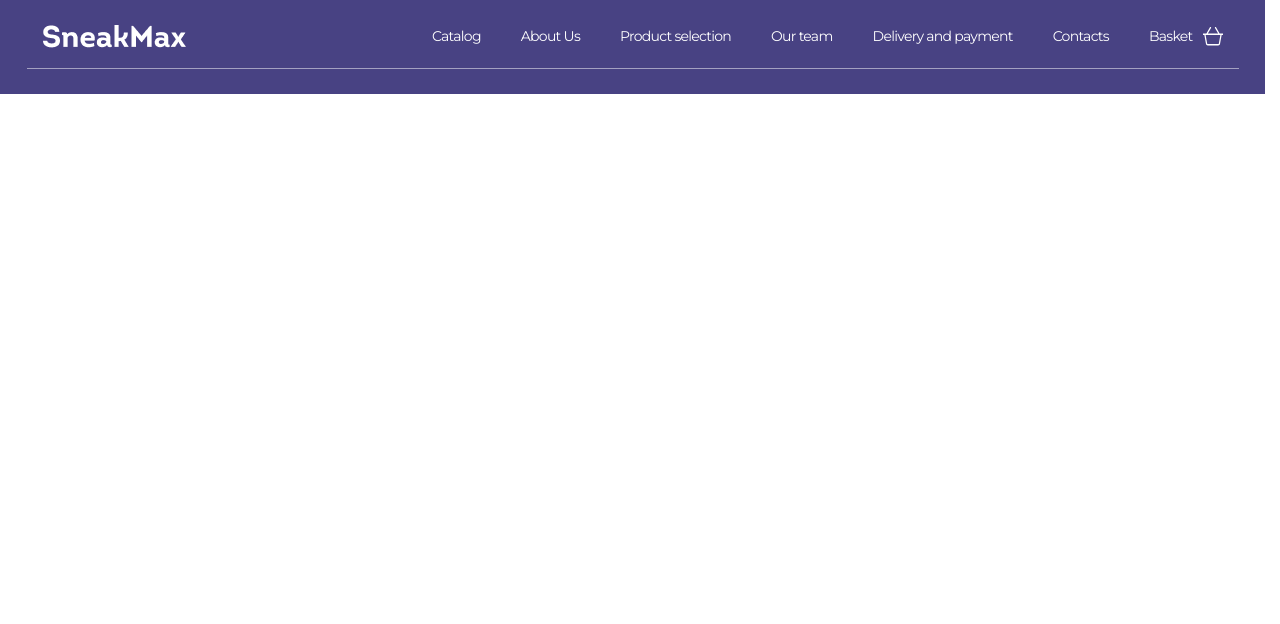
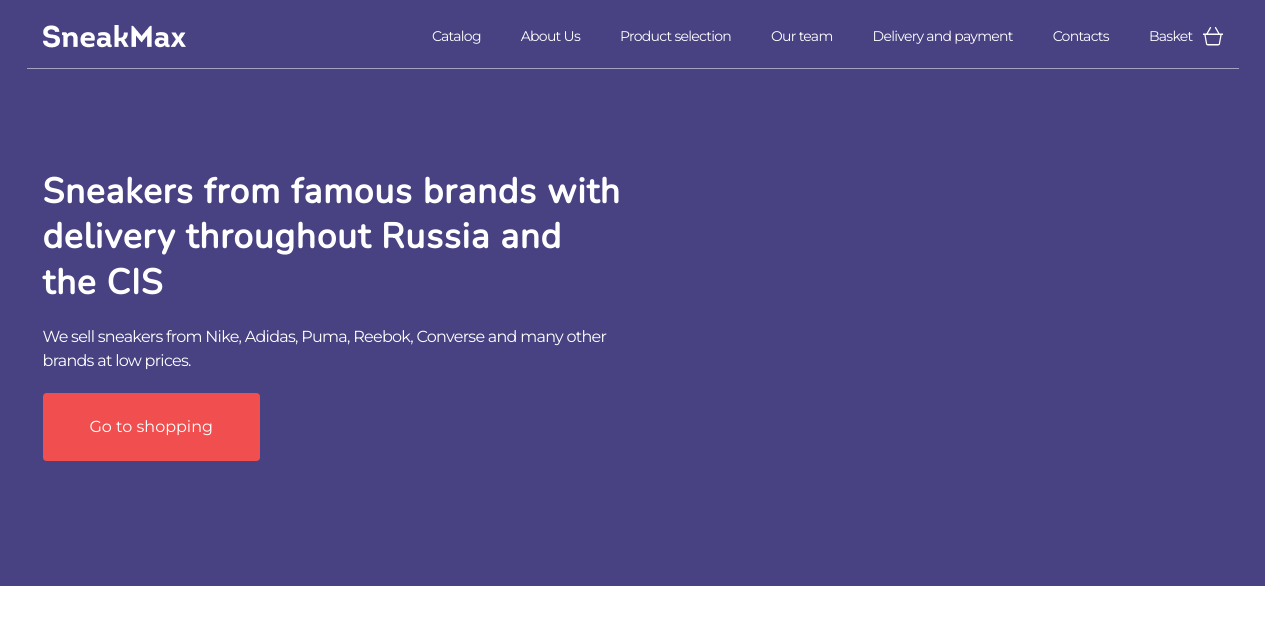
Before and after one commit to Ilya-Poltawezc/project-16-App-shop, a React (Vite) app: page / in a window 1280 px wide. Shown: the top 624 px of the page. Built offline with nearby package versions, Linux system fonts and the light colour scheme.

Commit message:
header(body, not finished, not adaptive)

```diff
--- /dev/null
+++ b/src/components/Button/Button.jsx
@@ -0,0 +1,7 @@
+import styles from './Button.module.scss'
+
+export default function Button() {
+    return (
+        <button className={styles.button}>Go to shopping</button>
+    )
+}
--- /dev/null
+++ b/src/components/Button/Button.module.scss
@@ -0,0 +1,14 @@
+@use '../../styles/helpers/' as *;
+
+.button {
+    font-size: rem(16);
+    color: var(--color-light);
+    background-color: var(--color-primary);
+    padding: rem(22) rem(47);
+    border: none;
+    border-radius: rem(4);
+
+    &:hover {
+        background-color: var(--color-small);
+    }
+}
--- a/src/components/Header/Header.jsx
+++ b/src/components/Header/Header.jsx
@@ -1,53 +1,42 @@
 import styles from './Header.module.scss';
 import logo from '../../assets/images/logo.png'
 import clsx from 'clsx';
+import Button from '../Button/Button';
+import BacketIcon from '../IconsComponents/BacketIcon';
+import { headerMenu } from './header.data'
 
 export default function Header() {
   return (
-    <header className={clsx(styles.header, styles)}>
+    <header className={styles.header}>
       <div className={clsx('container', styles.header__titleBlock)}>
-        <a className={clsx(styles.header__imgLink)} href="/">
+        <a className={styles.header__imgLink} href="/">
         <img src={logo} alt="SneakMax" />
         </a>
+        <nav>
         <ul className={styles.header__title}>
-            <li className={clsx(styles.header__item)}>
-                <a className={clsx(styles.header__link)} href="/">
-                    Catalog
+            {headerMenu.map(({ id, label, href }) => (
+                <li key={id} className={styles.header__item}>
+                    <a className={styles.header__link} href={href}>
+                    {label}
                 </a>
             </li>
-            <li className={clsx(styles.header__item)}>
-                <a className={clsx(styles.header__link)} href="/">
-                    About Us
-                </a>
-            </li>
-            <li className={clsx(styles.header__item)}>
-                <a className={clsx(styles.header__link)} href="/">
-                    Product selection
-                </a>
-            </li>
-            <li className={clsx(styles.header__item)}>
-                <a className={clsx(styles.header__link)} href="/">
-                    Our team
-                </a>
-            </li>
-            <li className={clsx(styles.header__item)}>
-                <a className={clsx(styles.header__link)} href="/">
-                    Delivery and payment
-                </a>
-            </li>
-            <li className={clsx(styles.header__item)}>
-                <a className={clsx(styles.header__link)} href="/">
-                    Contacts
-                </a>
-            </li>
-            <li className={clsx(styles.header__item)}>
-                <a className={clsx(styles.header__linkBac)} href="/">
-                    Basket <svg width="20" height="19" viewBox="0 0 20 19" fill="none" xmlns="http://www.w3.org/2000/svg">
-                                <path d="M20 6.57893H16.6038L13.0359 0.319309C12.8589 0.0083658 12.475 -0.093156 12.1784 0.0938088C11.8823 0.280773 11.7865 0.684867 11.9641 0.996475L15.1461 6.57893H4.85388L8.03587 0.996431C8.21348 0.684823 8.11767 0.280729 7.82164 0.0937645C7.52439 -0.0932003 7.14173 0.00832153 6.96411 0.319265L3.39617 6.57888H0V7.89468H1.35651L2.94432 16.8103C3.11033 17.7438 3.88547 18.421 4.78761 18.421H15.2124C16.1145 18.421 16.8896 17.7438 17.055 16.811L18.6434 7.89468H20C20 7.89468 20 6.57893 20 6.57893ZM15.8264 16.5688C15.7715 16.8797 15.5133 17.1053 15.2124 17.1053H4.78761C4.4867 17.1053 4.22854 16.8798 4.173 16.5681L2.62789 7.89468H17.3721L15.8264 16.5688Z" fill="white"/>
-                            </svg>
+            ))}
+            <li className={styles.header__item}>
+                <a className={styles.header__linkBac} href="/">
+                    Basket
+                    <BacketIcon />
                 </a>
             </li>
         </ul>
+        </nav>
+      </div>
+      <div className={clsx('container', styles.header__body)}>
+        <div className={styles.header__bodyDiv}>
+            <h1 className={styles.header__bodyTitle}>Sneakers from famous brands
+            with delivery throughout Russia and the CIS</h1>
+            <p className={styles.header__descTitle}>We sell sneakers from Nike, Adidas, Puma, Reebok, Converse and many other brands at low prices.</p>
+            <Button />
+        </div>
       </div>
     </header>
   )
--- a/src/components/Header/Header.module.scss
+++ b/src/components/Header/Header.module.scss
@@ -37,4 +37,22 @@
         align-items: center;
         column-gap: rem(10);
     }
+
+    &__bodyDiv {
+        max-width: rem(580);
+        padding-block: rem(100);
+        display: flex;
+        flex-direction: column;
+        align-items: start;
+        row-gap: rem(20);
+    }
+
+    &__bodyTitle {
+        color: var(--color-light);
+    }
+
+    &__descTitle {
+        color: var(--color-light);
+        font-size: rem(16);
+    }
 }
--- /dev/null
+++ b/src/components/Header/header.data.js
@@ -0,0 +1,8 @@
+export const headerMenu = [
+  { id: 1, label: 'Catalog', href: '/' },
+  { id: 2, label: 'About Us', href: '/' },
+  { id: 3, label: 'Product selection', href: '/' },
+  { id: 4, label: 'Our team', href: '/' },
+  { id: 5, label: 'Delivery and payment', href: '/' },
+  { id: 6, label: 'Contacts', href: '/' },
+]
--- /dev/null
+++ b/src/components/IconsComponents/BacketIcon.jsx
@@ -0,0 +1,7 @@
+export default function BacketIcon() {
+    return (
+        <svg width="20" height="19" viewBox="0 0 20 19" fill="none" xmlns="http://www.w3.org/2000/svg">
+            <path d="M20 6.57893H16.6038L13.0359 0.319309C12.8589 0.0083658 12.475 -0.093156 12.1784 0.0938088C11.8823 0.280773 11.7865 0.684867 11.9641 0.996475L15.1461 6.57893H4.85388L8.03587 0.996431C8.21348 0.684823 8.11767 0.280729 7.82164 0.0937645C7.52439 -0.0932003 7.14173 0.00832153 6.96411 0.319265L3.39617 6.57888H0V7.89468H1.35651L2.94432 16.8103C3.11033 17.7438 3.88547 18.421 4.78761 18.421H15.2124C16.1145 18.421 16.8896 17.7438 17.055 16.811L18.6434 7.89468H20C20 7.89468 20 6.57893 20 6.57893ZM15.8264 16.5688C15.7715 16.8797 15.5133 17.1053 15.2124 17.1053H4.78761C4.4867 17.1053 4.22854 16.8798 4.173 16.5681L2.62789 7.89468H17.3721L15.8264 16.5688Z" fill="white"/>
+        </svg>
+    )
+}
```
